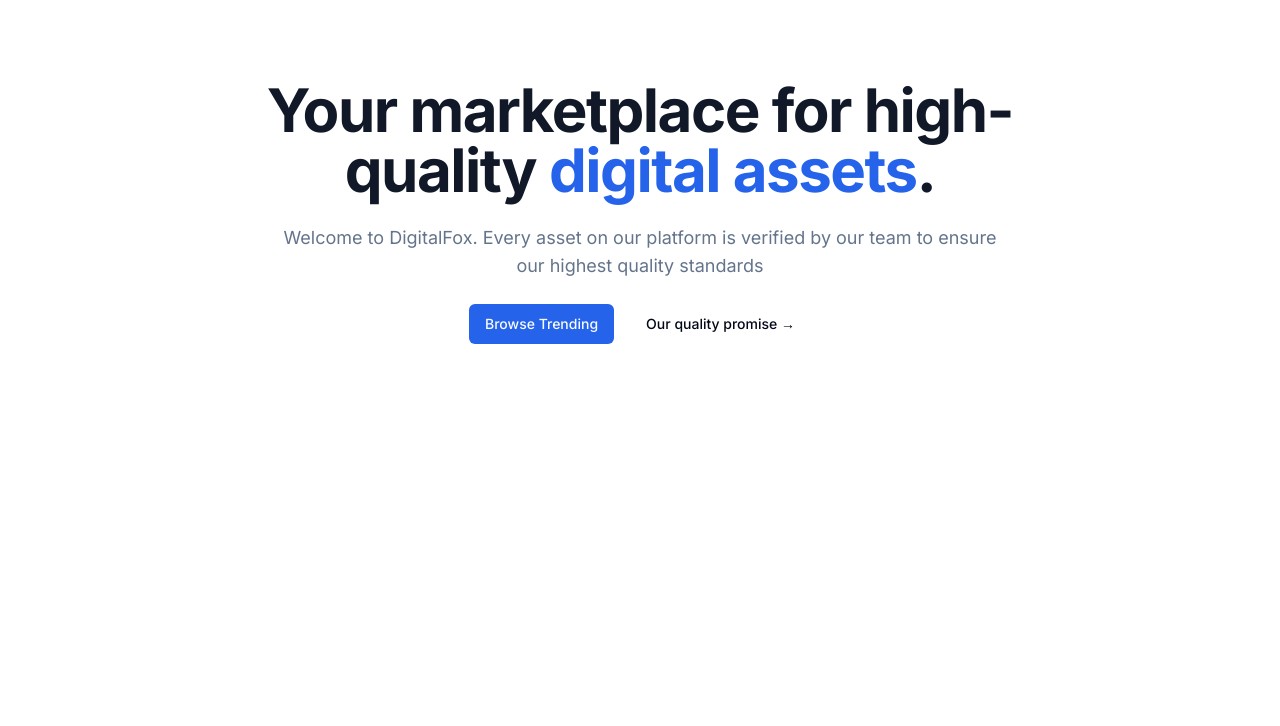
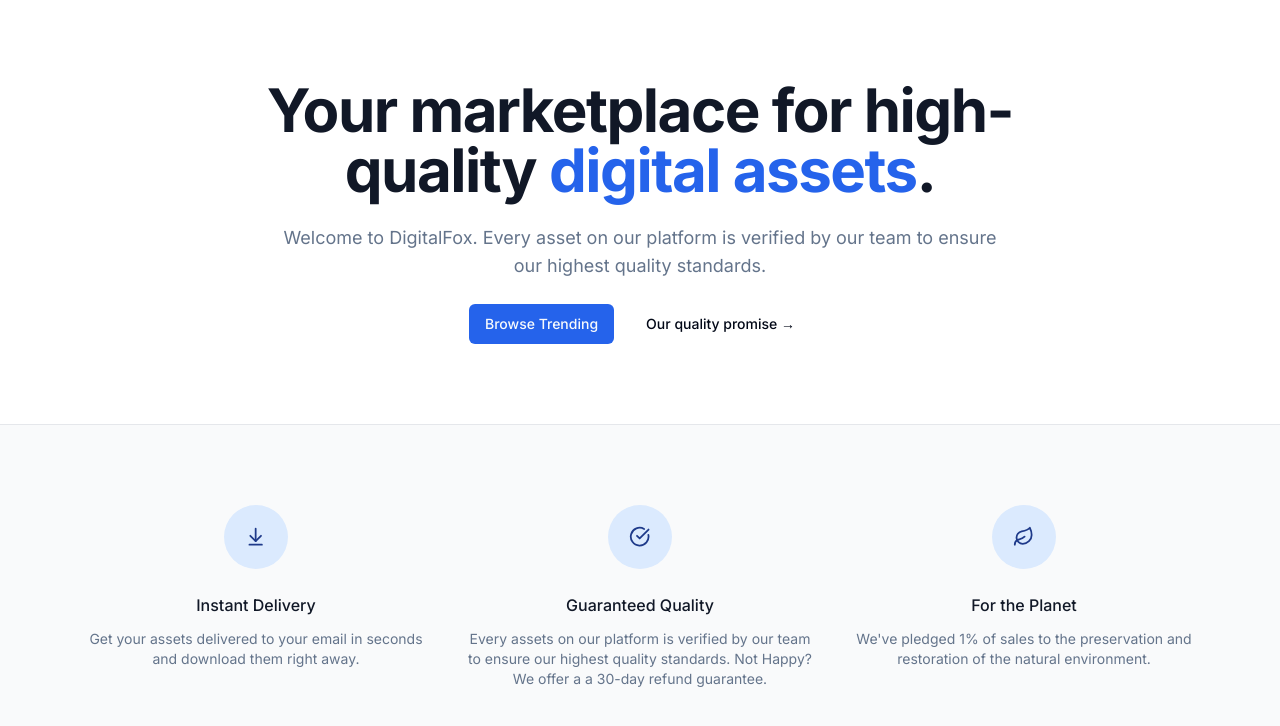
Before and after one commit to Crystallized21/digitalMarketplaceFox, a Next.js app: page / in a window 1280 px wide. Shown: the top 726 px of the page. Built offline with nearby package versions, Linux system fonts and the light colour scheme.

Commit message:
added perks

```diff
--- a/src/app/page.tsx
+++ b/src/app/page.tsx
@@ -1,9 +1,29 @@
 import MaxWidthWrapper from "@/components/MaxWidthWrapper";
 import Link from "next/link";
 import {Button, buttonVariants} from "@/components/ui/button";
+import {ArrowDownToLine, CheckCircle, LeafIcon} from "lucide-react";
+
+const perks = [
+    {
+        name: "Instant Delivery",
+        Icon: ArrowDownToLine,
+        description: "Get your assets delivered to your email in seconds and download them right away.",
+    },
+    {
+        name: "Guaranteed Quality",
+        Icon: CheckCircle,
+        description: "Every assets on our platform is verified by our team to ensure our highest quality standards. Not Happy? We offer a a 30-day refund guarantee.",
+    },
+    {
+        name: "For the Planet",
+        Icon: LeafIcon,
+        description: "We've pledged 1% of sales to the preservation and restoration of the natural environment.",
+    },
+]
 
 export default function Home() {
     return (
+        <>
             <MaxWidthWrapper>
                 <div className="py-20 mx-auto text-center flex flex-col items-center max-w-3xl">
                     <h1 className="text-4xl font-bold tracking-tight text-gray-900 sm:text-6xl">
@@ -16,7 +36,7 @@
                     <p className="mt-6 text-lg max-w-prose text-muted-foreground">
                         Welcome to DigitalFox. Every asset on our
                         platform is verified by our team to ensure
-                    our highest quality standards
+                        our highest quality standards.
                     </p>
                     <div className="flex flex-col sm:flex-row gap-4 mt-6">
                         <Link href="/products" className={buttonVariants()}>Browse Trending</Link>
@@ -24,5 +44,29 @@
                     </div>
                 </div>
             </MaxWidthWrapper>
+            <section className="border-t border-gray-200 bg-gray-50">
+                <MaxWidthWrapper className="py-20">
+                    <div className="grid grid-cols-1 gap-y-12 sm:grid-cols-2 sm:gap-x-16 lg:grid-cols-3 lg:gap-x-8 lg:gap-y-0">
+                        {perks.map((perk) => (
+                            <div key={perk.name} className="text-center md:flex md:items-start md:text-left lg:block lg:text-center">
+                                <div className="md:flex-shrink-0 flex justify-center">
+                                    <div className="h-16 w-16 flex items-center justify-center rounded-full bg-blue-100 text-blue-900">
+                                        {<perk.Icon className="w-1/3 h-1/3"/>}
+                                    </div>
+                                </div>
+                                <div className="mt-6 md:ml-4 md:mt-0 lg:ml-0 lg:mt-6">
+                                    <h3 className="text-base font-medium text-gray-900">
+                                        {perk.name}
+                                    </h3>
+                                    <p className="mt-3 text-sm text-muted-foreground">
+                                        {perk.description}
+                                    </p>
+                                </div>
+                            </div>
+                        ))}
+                    </div>
+                </MaxWidthWrapper>
+            </section>
+        </>
     );
 }
```
Lines whose indentation alone changed are shown as unchanged.
